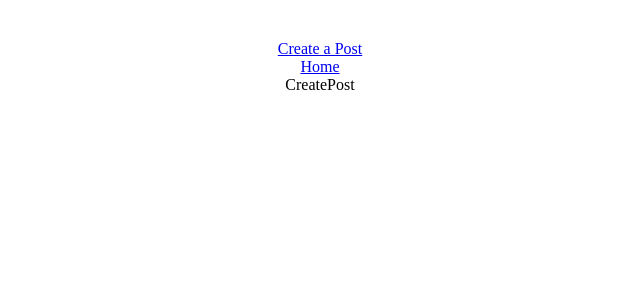
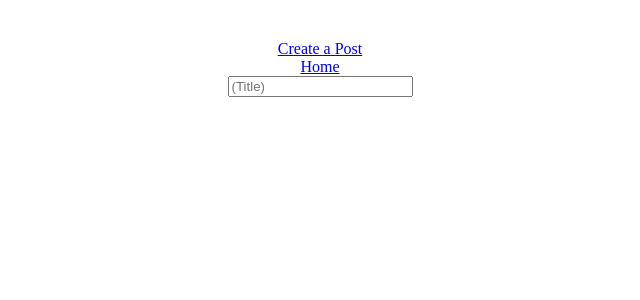
Before and after one commit to DaisyKoome/ReactJS, a React (Create React App) app in the folder client/: page /createpost in a window 1280 px wide. Shown: the top 300 px of the page, without its empty margins (320-960 px from the left). Built offline with nearby package versions, Linux system fonts and the light colour scheme.

Commit message:
Began developing the create posts form

```diff
--- a/client/src/pages/CreatePost.js
+++ b/client/src/pages/CreatePost.js
@@ -1,8 +1,15 @@
-import React from 'react'
+import React from 'react';
+import { Formik, Form, Field, ErrorMessage } from 'formik';
 
 function CreatePost() {
   return (
-    <div>CreatePost</div>
+    <div className='createPostPage'>
+      <Formik>
+        <Form>
+          <Field id="inputCreatePost" name="title" placeholder="(Title)" />
+        </Form>
+      </Formik>
+    </div>
   )
 }
 
--- a/package.json
+++ b/package.json
@@ -1,5 +1,6 @@
 {
   "dependencies": {
-    "axios": "^0.26.0"
+    "axios": "^0.26.0",
+    "formik": "^2.2.9"
   }
 }
```
Also changed, not shown: 1 other file (tests, documents, lock files or other folders).
